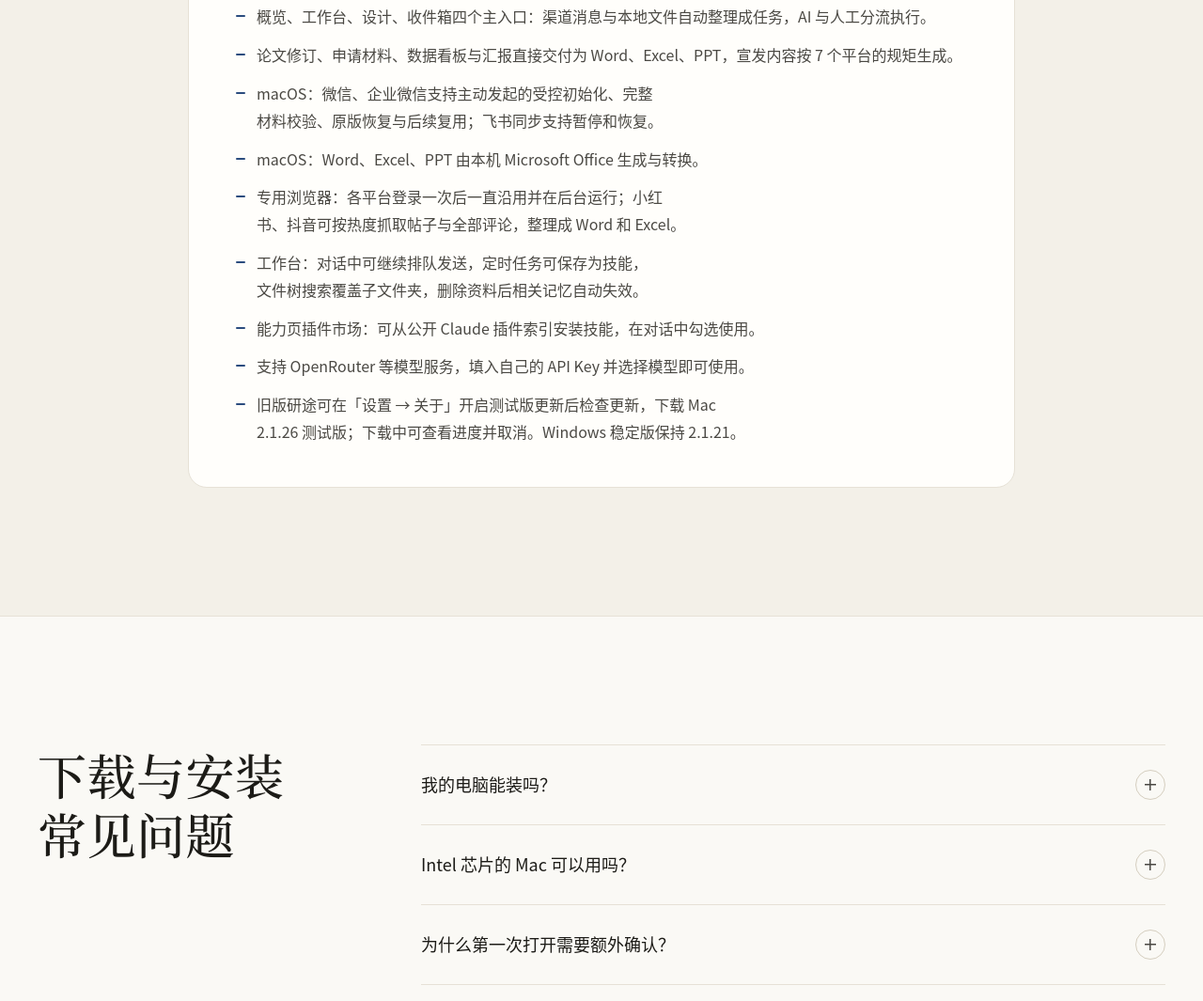
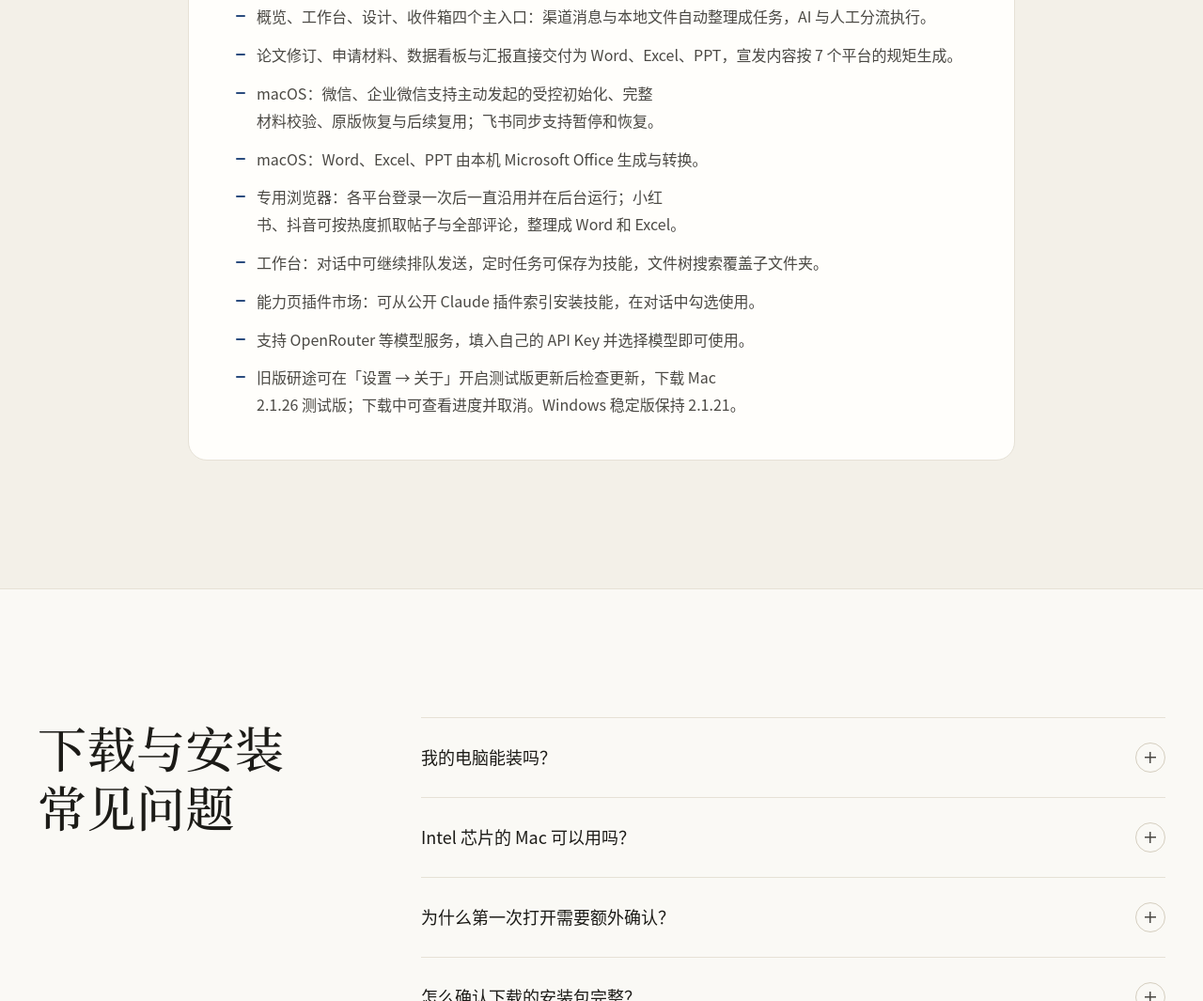
Before and after one commit to cupjack058-eng/yantu-releases, a plain HTML site: page site/download/index.html in a window 1280 px wide. Shown: the part 4205-5270 px from the top of the page at 94% size. Drawn offline with Linux system fonts and the light colour scheme.

Commit message:
docs(download): drop unverified memory claim from Mac 2.1.26 notes

```diff
--- a/site/download/index.html
+++ b/site/download/index.html
@@ -219,7 +219,7 @@
               <li>macOS：微信、企业微信支持主动发起的受控初始化、完整材料校验、原版恢复与后续复用；飞书同步支持暂停和恢复。</li>
               <li>macOS：Word、Excel、PPT 由本机 Microsoft Office 生成与转换。</li>
               <li>专用浏览器：各平台登录一次后一直沿用并在后台运行；小红书、抖音可按热度抓取帖子与全部评论，整理成 Word 和 Excel。</li>
-              <li>工作台：对话中可继续排队发送，定时任务可保存为技能，文件树搜索覆盖子文件夹，删除资料后相关记忆自动失效。</li>
+              <li>工作台：对话中可继续排队发送，定时任务可保存为技能，文件树搜索覆盖子文件夹。</li>
               <li>能力页插件市场：可从公开 Claude 插件索引安装技能，在对话中勾选使用。</li>
               <li>支持 OpenRouter 等模型服务，填入自己的 API Key 并选择模型即可使用。</li>
               <li>旧版研途可在「设置 → 关于」开启测试版更新后检查更新，下载 Mac 2.1.26 测试版；下载中可查看进度并取消。Windows 稳定版保持 2.1.21。</li>
```
